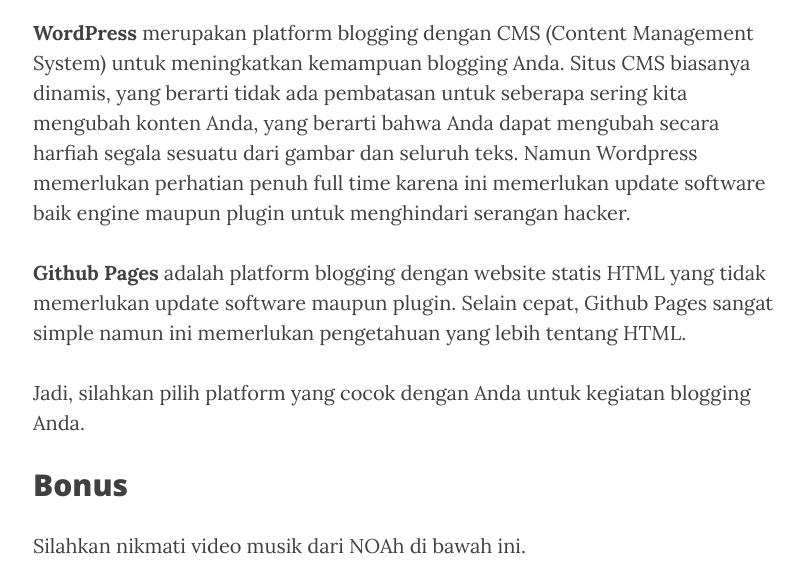
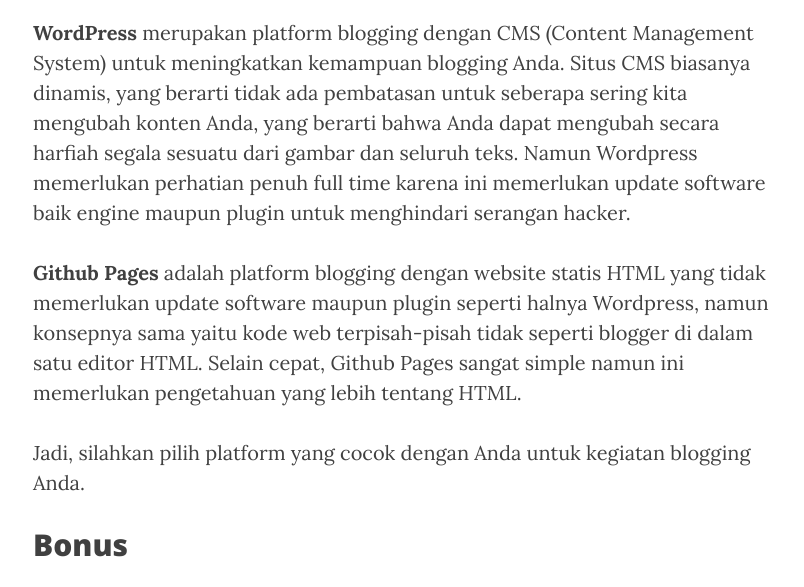
Before and after one commit to KompiAjaib/kompiajaib.github.io, a Jekyll site: the page built from _posts/2016-05-27-blogger-wordpress-github.markdown, in a window 1280 px wide and 900 px high, scrolled down 998 px, cut to the strip 0-587 px from the top of the window. Shown: the whole strip, without its empty margins (232-1036 px from the left). Built offline with Jekyll 4.4.1, drawn with Linux system fonts in a browser that asks for light colours; nearby versions of some CDN libraries; comment, search, counter and statistics services are not loaded.

Commit message:
Update 2016-05-27-blogger-wordpress-github.markdown

```diff
--- a/_posts/2016-05-27-blogger-wordpress-github.markdown
+++ b/_posts/2016-05-27-blogger-wordpress-github.markdown
@@ -18,7 +18,7 @@ image: "img/blogging.jpg"
 
 **WordPress** merupakan platform blogging dengan CMS (Content Management System) untuk meningkatkan kemampuan blogging Anda. Situs CMS biasanya dinamis, yang berarti tidak ada pembatasan untuk seberapa sering kita mengubah konten Anda, yang berarti bahwa Anda dapat mengubah secara harfiah segala sesuatu dari gambar dan seluruh teks. Namun Wordpress memerlukan perhatian penuh full time karena ini memerlukan update software baik engine maupun plugin untuk menghindari serangan hacker.
 
-**Github Pages** adalah platform blogging dengan website statis HTML yang tidak memerlukan update software maupun plugin. Selain cepat, Github Pages sangat simple namun ini memerlukan pengetahuan yang lebih tentang HTML.
+**Github Pages** adalah platform blogging dengan website statis HTML yang tidak memerlukan update software maupun plugin seperti halnya Wordpress, namun konsepnya sama yaitu kode web terpisah-pisah tidak seperti blogger di dalam satu editor HTML. Selain cepat, Github Pages sangat simple namun ini memerlukan pengetahuan yang lebih tentang HTML.
 
 Jadi, silahkan pilih platform yang cocok dengan Anda untuk kegiatan blogging Anda.
 
```
